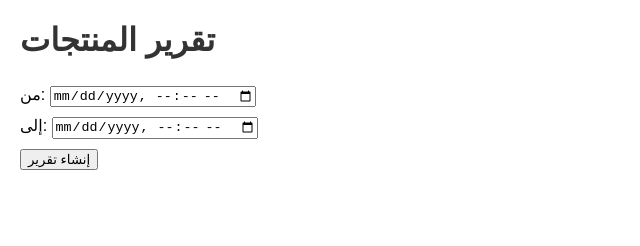
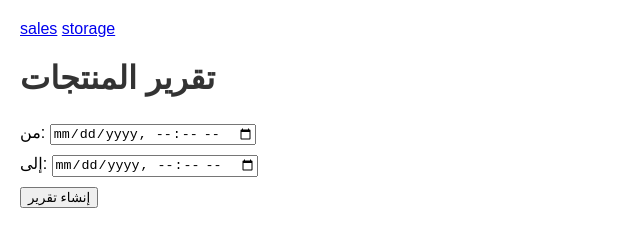
Before and after one commit to mahemoud2000/system-kasher, a plain HTML site: page reports.html in a window 1280 px wide. Shown: the whole page, without its empty margins (0-640 px from the left). Drawn offline with nearby package versions, Linux system fonts and the light colour scheme.

Commit message:
Update reports.html

```diff
--- a/reports.html
+++ b/reports.html
@@ -29,6 +29,8 @@
     </style>
 </head>
 <body>
+     <a href="sales.html">sales</a>
+    <a href="storage.html">storage</a>
     <h1>تقرير المنتجات</h1>
 
     <label>من:</label>
```
